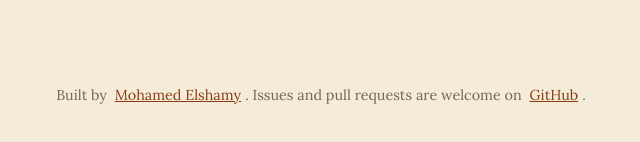
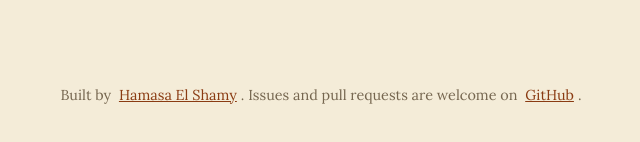
Before and after one commit to Hamasa-ElShamy/sourcetrail, a plain HTML site: page docs/index.html in a window 1280 px wide. Shown: the part 2768-2910 px from the top of the page, 319-959 px from the left. Drawn offline with nearby package versions, Linux system fonts and the light colour scheme.

Commit message:
Use the name Hamasa El Shamy in LICENSE and site credits

```diff
--- a/docs/index.html
+++ b/docs/index.html
@@ -132,7 +132,7 @@ sourcetrail trace "The model achieved 92% accuracy"</code></pre><div><span class
 </div><div class="card lang-ar" dir="rtl" lang="ar" style="text-align:start"><b>الشرح بالعربي</b><p>بتضيف ملفاتك فالأداة بتقسمها لفقرات وكل فقرة ليها مكان واضح (الصفحة، الخلية، السطر) في قاعدة بيانات على جهازك. لما تديها جملة بتدور على الفقرات اللي فيها نفس الكلمات، ولو فيها نفس الأرقام بتقولك SUPPORTED وبتديك المكان، ولو مصدر تاني قال رقم مختلف بتقولك CONFLICTING. مفيش AI ومفيش إنترنت.</p></div></section>
 <section><h2 data-ar="حدودها بصراحة">Honest limits</h2><div class="card warn"><ul><li data-ar="المطابقة بالكلمات والأرقام المشتركة، مش بالمعنى. اقرا الجملة المقتبسة.">Matching is by shared words and numbers, not meaning. Read the quoted sentence.</li><li data-ar="«مدعوم» مش معناها إن الادعاء صح.">SUPPORTED does not prove a claim is true.</li><li data-ar="مفيش OCR للملفات الممسوحة، ولا embeddings ولا استخراج كيانات لسه.">No OCR for scanned files, no embeddings or entity extraction yet.</li><li data-ar="الادعاءات من غير أرقام بتاخد «مذكور» أو «مش موجود» بس.">Claims without numbers only get MENTIONED or NOT FOUND.</li></ul></div></section>
 </main>
-<footer>Built by <a href="https://github.com/mohamed-elshamy-ai">Mohamed Elshamy</a>. Issues and pull requests are welcome on <a href="https://github.com/mohamed-elshamy-ai/sourcetrail">GitHub</a>.</footer>
+<footer>Built by <a href="https://github.com/mohamed-elshamy-ai">Hamasa El Shamy</a>. Issues and pull requests are welcome on <a href="https://github.com/mohamed-elshamy-ai/sourcetrail">GitHub</a>.</footer>
 <script>
 (function(){
  var KEY='site-lang';
```
Also changed, not shown: 1 other file.
